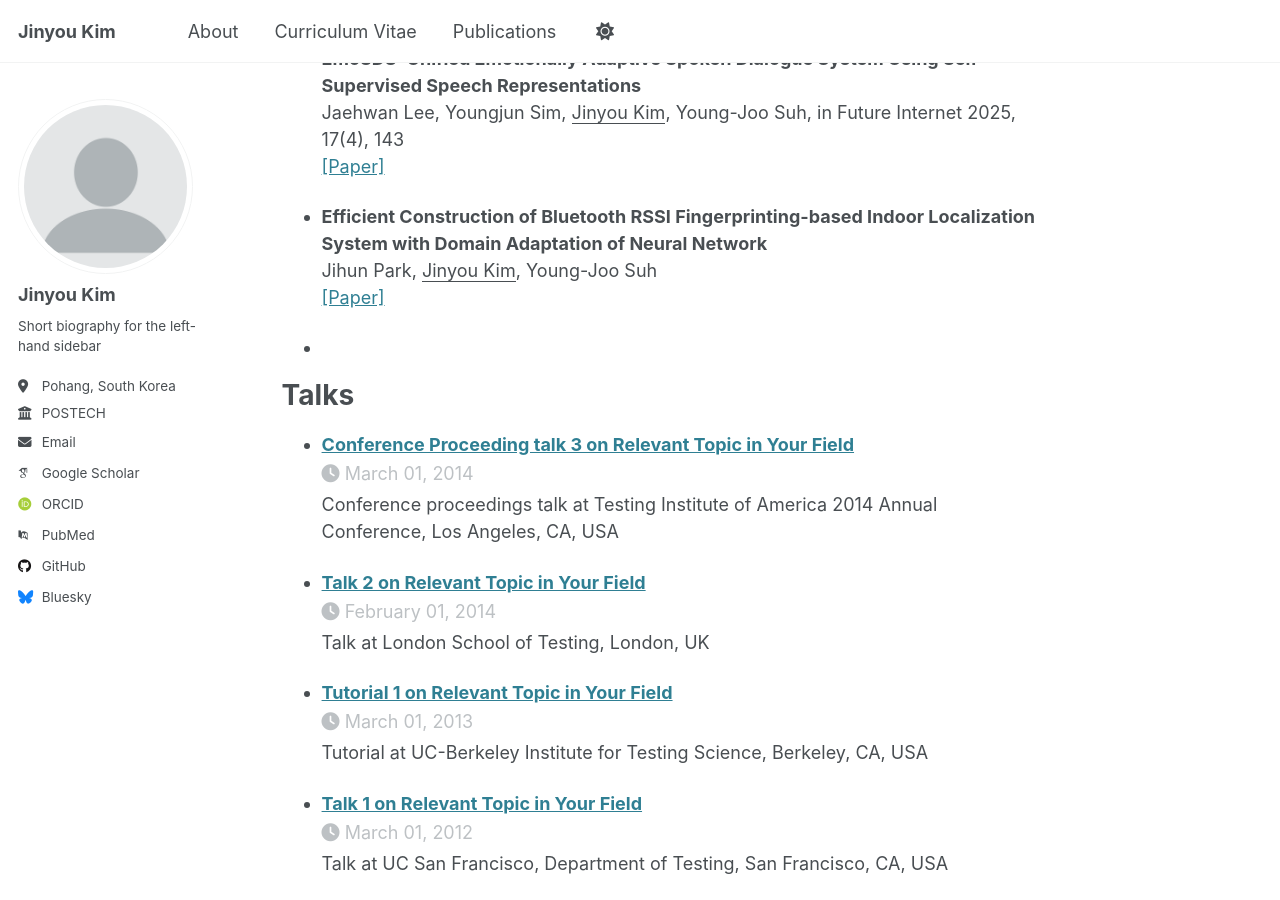
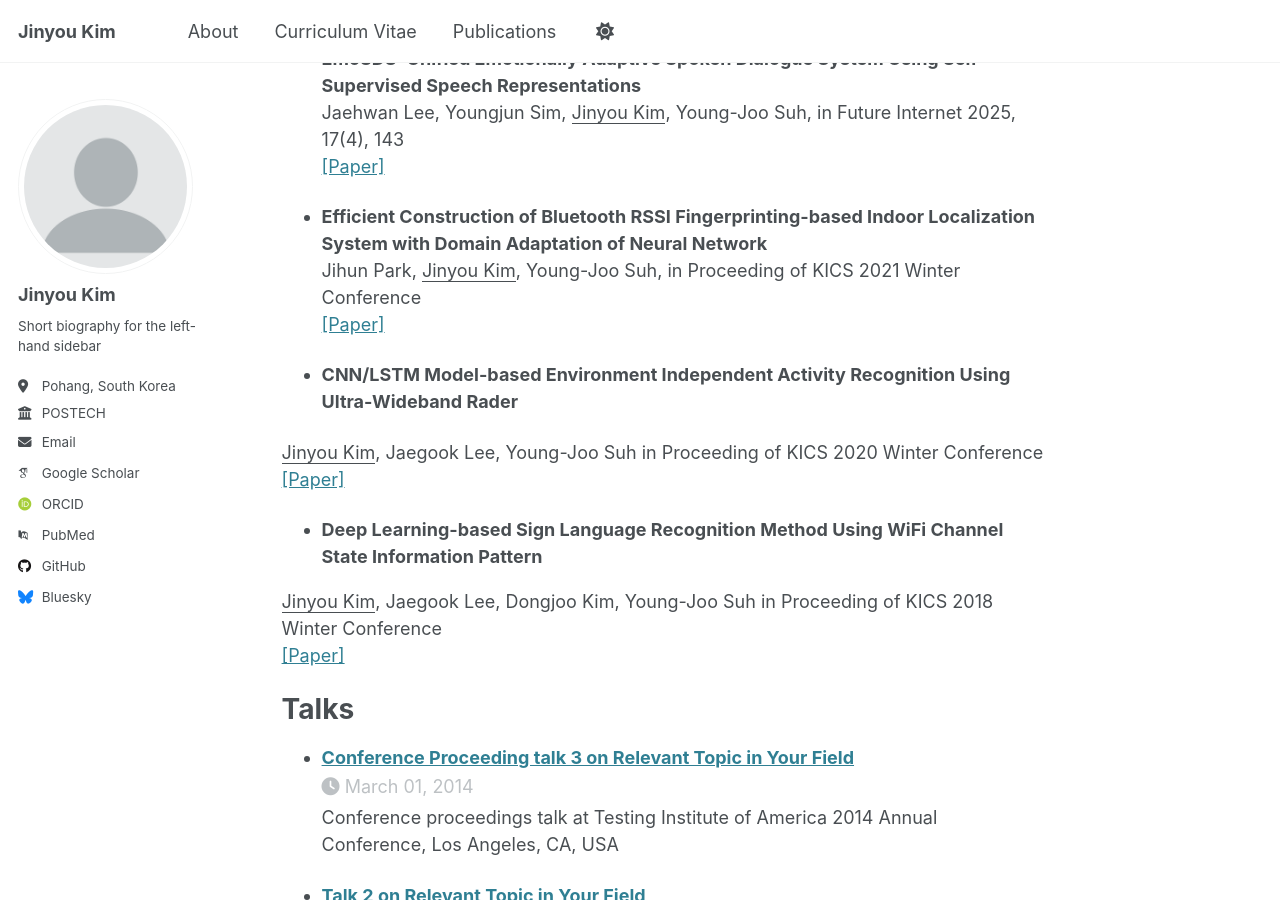
Before and after one commit to JinyouKim/jinyoukim.github.io, a Jekyll site: the page built from _pages/about.md, in a window 1280 px wide and 900 px high, scrolled down 1290 px. Built offline with Jekyll 4.4.1, drawn with Linux system fonts in a browser that asks for light colours; some web fonts are replaced.

Commit message:
Update about.md

```diff
--- a/_pages/about.md
+++ b/_pages/about.md
@@ -41,8 +41,8 @@ Skills
 
 Publications
 ======
-* <B>Domain Generalized Open-Set Fault Detection and Diagnosis for Belt Conveyor Systems With Prototype Learning </B> <br />
-<U>Jinyou Kim</U>, Ilkyu Yi, Young-Joo Suh, in IEEE Access, vol. 13, pp. 59959-59976 <br />
+* <B> Domain Generalized Open-Set Fault Detection and Diagnosis for Belt Conveyor Systems With Prototype Learning </B> <br />
+<U> Jinyou Kim </U>, Ilkyu Yi, Young-Joo Suh, in IEEE Access, vol. 13, pp. 59959-59976 <br />
 <a href="https://doi.org/10.1109/ACCESS.2025.3555984">[Paper]</a>
 
 * <B> EmoSDS: Unified Emotionally Adaptive Spoken Dialogue System Using Self-Supervised Speech Representations </B> <br />
@@ -50,10 +50,17 @@ Jaehwan Lee, Youngjun Sim, <U>Jinyou Kim</U>, Young-Joo Suh, in Future Internet
 <a href="https://doi.org/10.3390/fi17040143">[Paper]</a>
 
 * <B> Efficient Construction of Bluetooth RSSI Fingerprinting-based Indoor Localization System with Domain Adaptation of Neural Network </B> <br />
-Jihun Park, <U>Jinyou Kim</U>, Young-Joo Suh<br />
+Jihun Park, <U>Jinyou Kim</U>, Young-Joo Suh, in Proceeding of KICS 2021 Winter Conference<br />
 <a href="https://doi.org/10.1109/ACCESS.2025.3555984">[Paper]</a>
 
-*
+* <B> CNN/LSTM Model-based Environment Independent Activity Recognition Using Ultra-Wideband Rader </B> <br />
+<U>Jinyou Kim</U>, Jaegook Lee, Young-Joo Suh in Proceeding of KICS 2020 Winter Conference<br />
+<a href="https://doi.org/10.1109/ACCESS.2025.3555984">[Paper]</a>
+
+* <B> Deep Learning-based Sign Language Recognition Method Using WiFi Channel State Information Pattern </B> <br />
+<U>Jinyou Kim</U>, Jaegook Lee, Dongjoo Kim, Young-Joo Suh in Proceeding of KICS 2018 Winter Conference<br />
+<a href="https://www.dbpia.co.kr/journal/articleDetail?nodeId=NODE07369305">[Paper]</a>
+
 
 Talks
 ======
```
